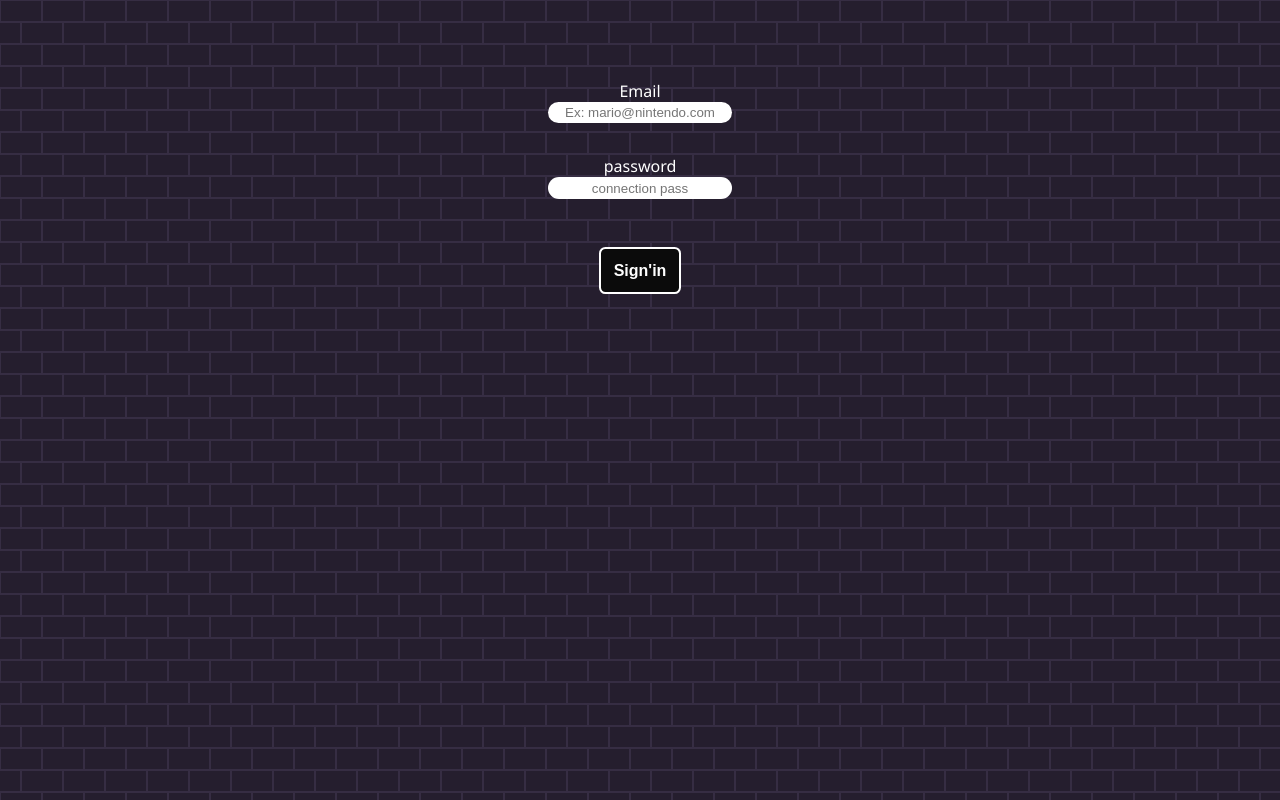
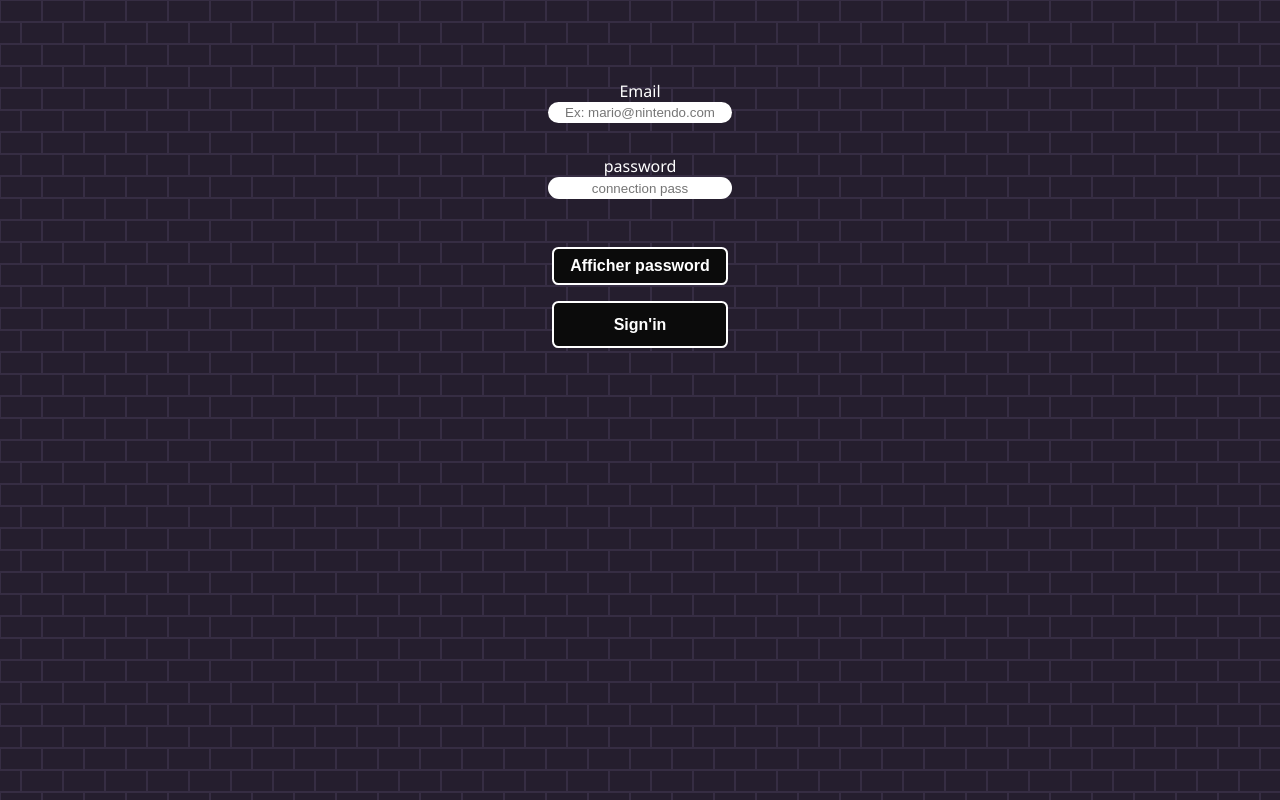
Before and after one commit to vinz-DY/projet_fullstack, a React (Vite) app in the folder frontend/: page /signin in a window 1280 px wide. Built offline with nearby package versions, Linux system fonts and the light colour scheme; no server answers; a web font is replaced by a local one.

Commit message:
button affiche pass signin ok

```diff
--- a/frontend/src/pages/Signin.jsx
+++ b/frontend/src/pages/Signin.jsx
@@ -1,8 +1,11 @@
 import { React, useState } from "react";
+// import { ToastContainer, toast } from "react-toastify";
+// import "react-toastify/dist/ReactToastify.css";
 import connexion from "../services/connexion";
 import "./signin.css";
 
 function signin() {
+  const [showPassword, setShowPassword] = useState(false);
   const [formData, setFormData] = useState({
     email: "",
     hashpassword: "",
@@ -14,6 +17,10 @@ function signin() {
       ...formData,
       [name]: value,
     });
+  };
+
+  const handleTogglePassword = () => {
+    setShowPassword(!showPassword);
   };
 
   const handleSubmit = async (e) => {
@@ -45,14 +52,21 @@ function signin() {
           password
           <input
             placeholder="connection pass"
-            type="password"
+            type={showPassword ? "text" : "password"}
             name="hashpassword"
             value={formData.hashpassword}
             onChange={handleChange}
             required
           />
         </label>
-        <div>
+        <div className="buttonsignup">
+          <button
+            className="play playmarg viewpass"
+            type="button"
+            onClick={handleTogglePassword}
+          >
+            {showPassword ? "Cacher password" : "Afficher password"}
+          </button>
           <button type="submit" className="play playmarg">
             Sign'in
           </button>
```
